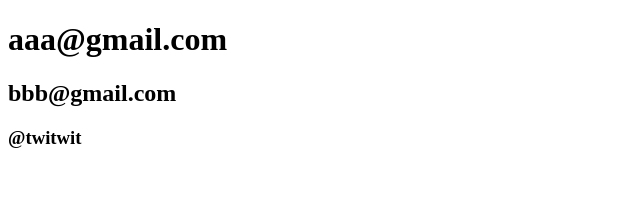
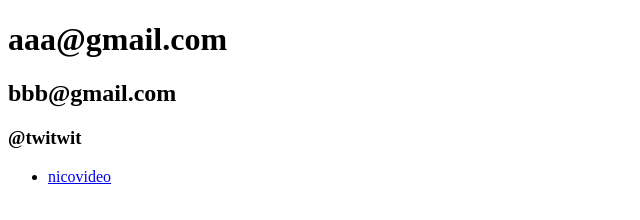
Before and after one commit to fuppy0716/git_nyumon, a plain HTML site: page contact.html in a window 1280 px wide. Shown: the full height of the page, 0-640 px from the left. Drawn offline with Linux system fonts and the light colour scheme.

Commit message:
add nicovideo's link after long way

```diff
--- a/contact.html
+++ b/contact.html
@@ -9,5 +9,9 @@
     <h1>aaa@gmail.com</h1>
     <h2>bbb@gmail.com</h2>
     <h3>@twitwit</h3>
+    <ul>
+        <li><a href="http://www.nicovideo.jp/video_top">nicovideo</a></li>
+    </ul>
+
 </body>
 </html>
```
